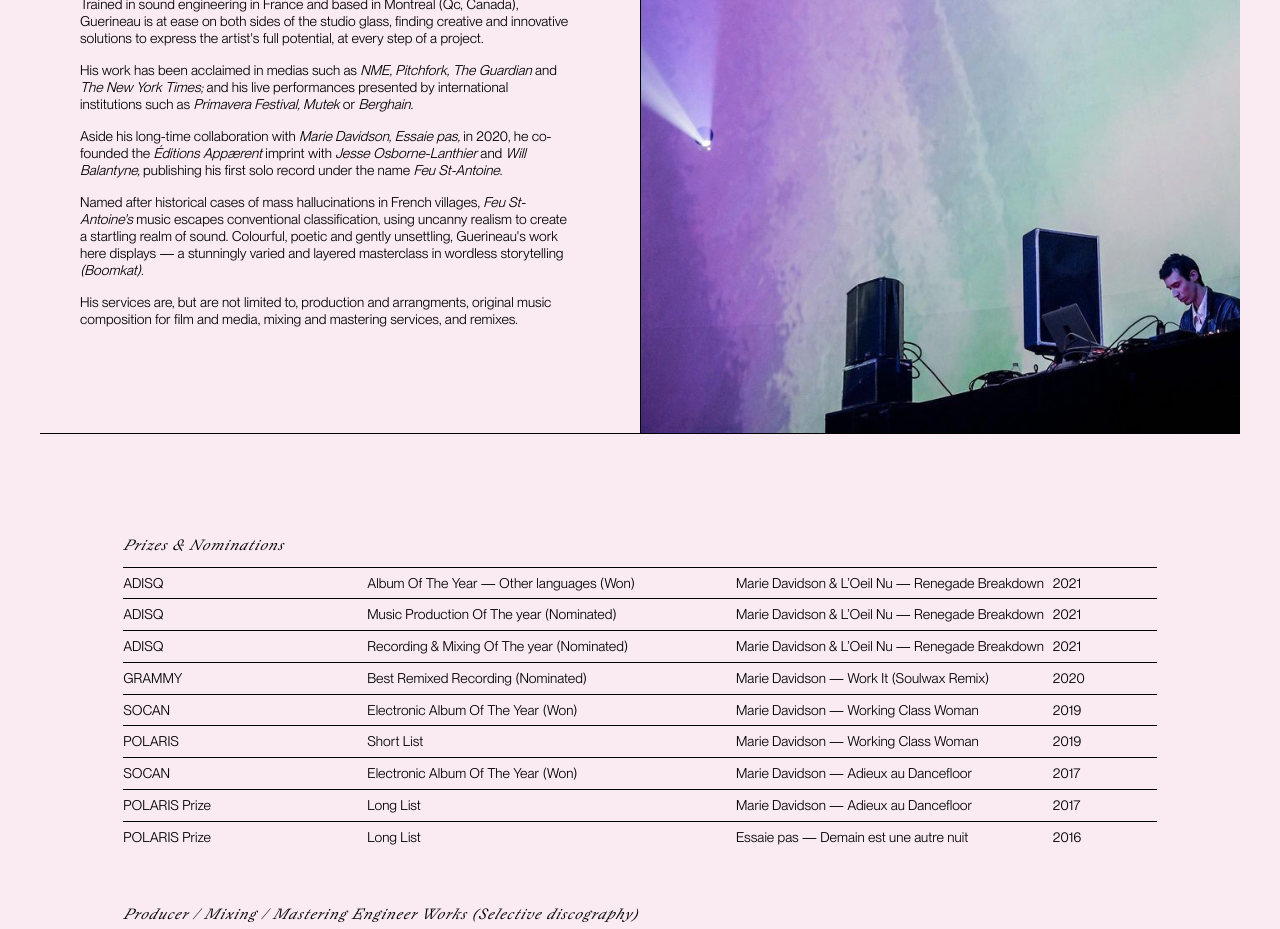
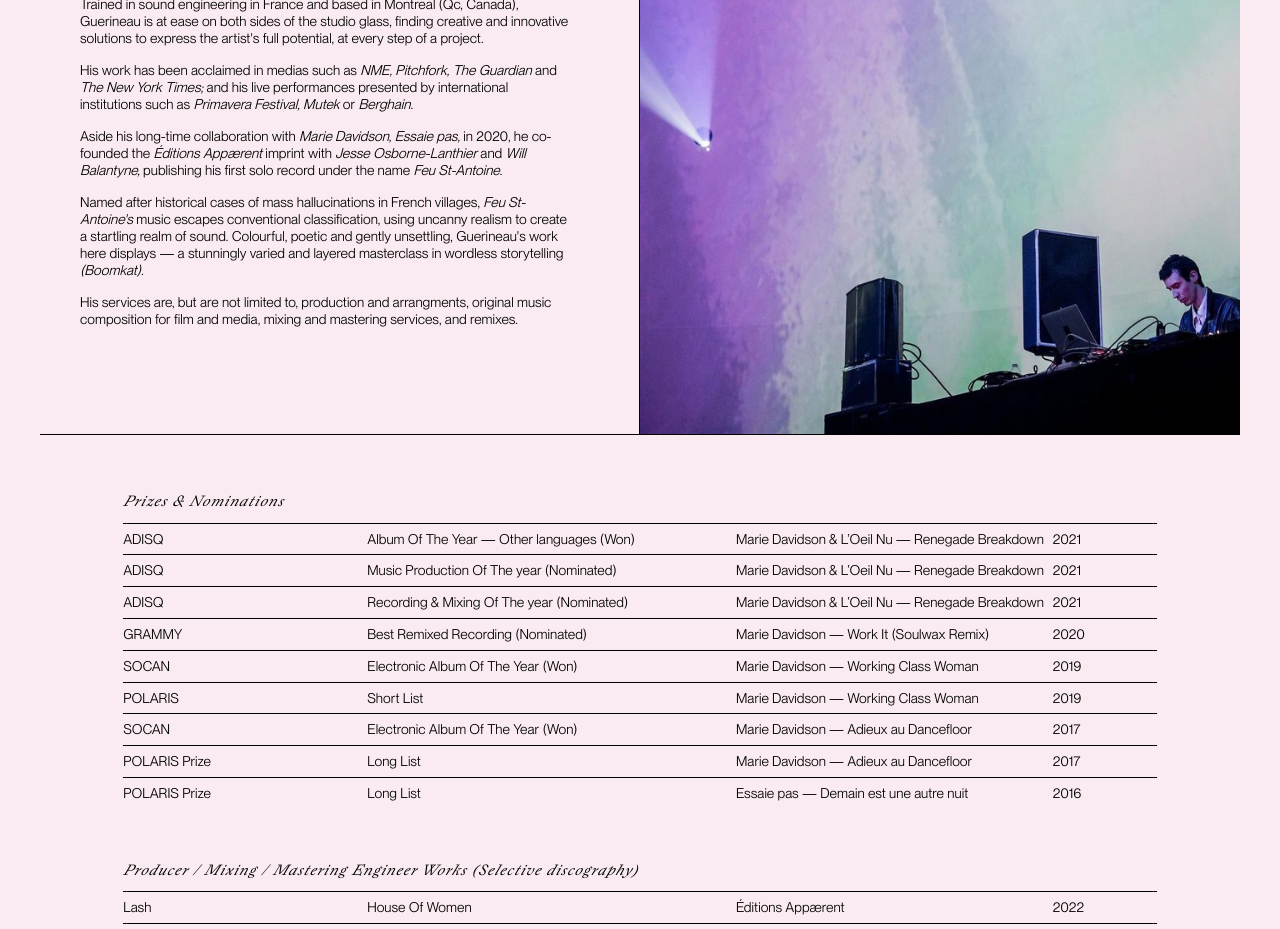
Before and after one commit to piaere/pg-official-v2, a React (Vite) app in the folder pg-vite/: page /music in a window 1280 px wide. Shown: the part 280-1209 px from the top of the page. Built offline with nearby package versions, Linux system fonts and the light colour scheme.

Commit message:
border alignment solved

```diff
--- a/pg-vite/index.html
+++ b/pg-vite/index.html
@@ -9,7 +9,6 @@
   <body>
     <div id="root"></div>
     <script type="module" src="/src/main.jsx">
-      screen.orientation.lock("natural")
     </script>
   </body>
 </html>
--- a/pg-vite/src/Header.jsx
+++ b/pg-vite/src/Header.jsx
@@ -6,8 +6,6 @@ const Header = () => {
   // BACK TO TOP OF PAGE ON CLICK WHEN NAVIGATING
   const { pathname } = useLocation();
 
-  console.log(pathname);
-
   useEffect(() => {
     window.scrollTo(0, 0);
   }, [pathname]);
@@ -15,8 +13,7 @@ const Header = () => {
   const activePath = (url) => {
     if (url === pathname) {
       return {
-
-        "text-shadow": "0 0 0.15vh rgb(132, 132, 132)",
+        "textShadow": "0 0 0.2vh rgb(132, 132, 132)",
       };
     }
   };
--- a/pg-vite/src/css/Global.css
+++ b/pg-vite/src/css/Global.css
@@ -1,10 +1,11 @@
-*::after,
+/* *::after,
 *::before {
   box-sizing: border-box;
-}
+} */
 
 * {
   margin: 0;
+  box-sizing: border-box;
 }
 
 html,
@@ -67,7 +68,6 @@ nav {
 }
 
 
-
 video {
   border-radius: 5px;
   border: 1px solid #4444dd;
@@ -100,6 +100,8 @@ video {
   margin: 31px 0 0;
   border-bottom: 1px black solid;
   border-top: 1px black solid;
+  box-sizing: border-box;
+
 }
 
 .logo {
@@ -172,7 +174,6 @@ video {
   }
 }
 
-
 @media(max-width: 1050px) {
 
   .logo {
@@ -219,7 +220,6 @@ video {
     justify-content: center;
   }
 
-
   .PG {
     line-height: 6vw;
     font-size: 6vw;
@@ -239,12 +239,10 @@ video {
     flex-direction: column;
   }
 
-
   .section-top-txt {
     margin: 40px 0;
     justify-content: space-evenly;
     min-height: 50vh;
-
   }
 
   .section-top-img {
--- a/pg-vite/src/css/Header.css
+++ b/pg-vite/src/css/Header.css
@@ -5,6 +5,8 @@
   justify-content: space-between;
   padding: 0 10px 0;
   border-bottom: 1px solid black;
+  z-index: 1;
+
 }
 
 .home-btn {
--- a/pg-vite/src/css/Home.css
+++ b/pg-vite/src/css/Home.css
@@ -15,7 +15,6 @@
   line-height: 3.5vw;
   text-align: justify;
 }
-
 
 
 .left-home-bottom {
@@ -82,3 +81,9 @@
 .music-web:hover {
   text-shadow: 0 0 1.6px rgb(219, 78, 219);
 }
+
+@media(max-height:550px) {
+  .container {
+    min-height: 100vh;
+  }
+}
--- a/pg-vite/src/css/music.css
+++ b/pg-vite/src/css/music.css
@@ -1,5 +1,5 @@
 .music {
-    margin: 50px 6.5vw;
+    margin: 5px 6.5vw;
 }
 
 .section {
@@ -24,8 +24,9 @@
     background-color: rgb(249, 223, 235);
 }
 
-.border-left{
-  border-left: 1px solid black;
+.border-left {
+    margin-left: -1px;
+    border-left: 1px solid black;
 
 }
 
--- a/pg-vite/src/main.jsx
+++ b/pg-vite/src/main.jsx
@@ -8,15 +8,13 @@ import Web from "./web";
 import "./css/Global.css";
 import { BrowserRouter, Routes, Route } from "react-router-dom";
 
-
+console.log("HELLO THERE ^^");
 
 ReactDOM.createRoot(document.getElementById("root")).render(
-
   <React.StrictMode>
     <BrowserRouter>
       <Header />
-      <div className="page" >
-
+      <div className="page">
         <Routes>
           <Route exact path="/" element={<Home />} />
           <Route path="/music" element={<Music />} />
--- a/pg-vite/src/music.jsx
+++ b/pg-vite/src/music.jsx
@@ -14,7 +14,6 @@ const Music = () => {
             <div className="logo"> ♪ music </div>
           </div>
           <div className="bio">
-            {/* <div className="section"> </div>   */}
             <div className="bio-paragraph ">
               Across his 10-year career as a composer, record producer and
               mixing engineer, Pierre Guerineau has contributed to a broad
@@ -68,7 +67,7 @@ const Music = () => {
         </div>
       </div>
       <div className="music">
-        {data.map((e) => {
+        {data.map((e, i) => {
           const section = Object.keys(e);
           const content = e[section];
           let title;
@@ -93,19 +92,24 @@ const Music = () => {
 
           return (
             <>
-              <div className="section">{title}</div>
-              <div>
-                {content.map((item) => {
+              <div className="section" key={i.toString() + title}>
+                {title}
+              </div>
+              <div key={i.toString() + content}>
+                {content.map((item, i) => {
                   const category = Object.keys(item);
 
                   return (
                     <>
-                      <div className="element">
-                        {category.map((e) => {
+                      <div className="element" key={i.toString() + category}>
+                        {category.map((e, i) => {
                           const element = item[e];
+
                           return (
                             <>
-                              <span>{element}</span>
+                              <span key={i.toString() + element}>
+                                {element}
+                              </span>
                             </>
                           );
                         })}
```
